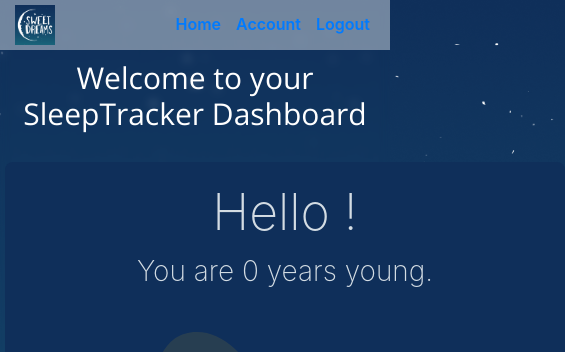
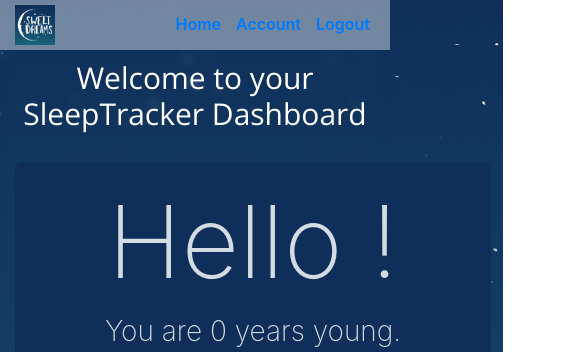
Before and after one commit to sleep-tracker-pt/bw-sleep-tracker-pt-FE, a React (Create React App) app: page /home in a window 390 px wide. Shown: the top 352 px of the page, 565 px wide, since content can reach past the window. Built offline with nearby package versions, Linux system fonts and the light colour scheme; no server answers; sample sign-in values are in the browser's storage.

Commit message:
redid layout
redid layout and sizing to accomodate extra words. redid dashed border. had to then reconfigure mobile and ipad layout.

```diff
--- a/src/components/HomeContainer.js
+++ b/src/components/HomeContainer.js
@@ -22,11 +22,11 @@ grid-template-rows: repeat(4, [row] auto );
 color: #d3dce3;
 
 @media (max-width: 900px) {
-  margin-left: -105px;
+margin-left: -105px;
 display: grid;
 grid-template-columns: repeat(1, auto );
 ${'' /* grid-template-rows: repeat(8,  ); */}
-grid-gap: 5px;
+grid-gap: 0px;
 ${'' /* margin: 0; */}
 }
 
@@ -51,12 +51,13 @@ const Grid1Div= styled.div `
 background-color: #0f2f5a;
 border-radius: 8px;
 padding: 10px;
-grid-column: col 1 / span 4;
-grid-row: row 2 ;
+grid-column: col 2 / span 7;
+grid-row: row 3 ;
 
 @media (max-width: 900px) {
-margin-left: 100px;
-grid-column: col 1 / span 1;
+margin-left: 120px;
+width: 70%;
+grid-column: col 1 ;
 grid-row: row 8/ span 2;
 }
 
@@ -82,27 +83,23 @@ const Grid2Div= styled.div `
 background-color: #0f2f5a;
 border-radius: 8px;
 padding: 20px;
-grid-column: col 5/ span 2;
+grid-column: col 2/ span 3;
 grid-row: row 2;
 text-align: center;
 
 @media (max-width: 900px) {
-  margin-left: 100px;
-
 grid-column: col 1 / span 1;
 grid-row: row 5/ span 2;
+margin-left: 120px;
+width: 70%;
+
 }
 
 @media (max-width: 1024px) {
-${'' /* margin-left: 20px; */}
+  ${'' /* margin-left: 100px; */}
 grid-column: col 1 / span 5;
 grid-row: row 5/ span 2;
-
-img {
-  display:none;
 }
-}
-
 `;
 
 
@@ -114,10 +111,11 @@ grid-column: col 1 / span 4;
 grid-row: row 1 ;
 
 @media (max-width: 900px) {
-  margin-left: 100px;
-
 grid-column: col 1 / span 1;
 grid-row: row 3/ span 2;
+margin-left: 120px;
+width: 70%;
+
 }
 
 @media (max-width: 1024px) {
@@ -131,14 +129,15 @@ const Grid4Div = styled.div `
 background-color: #0f2f5a;
 border-radius: 8px;
 padding: 20px;
-grid-column: col 7 / span 3;
+grid-column: col 5 / span 4;
 grid-row: row 2;
 
 @media (max-width: 900px) {
-  margin-left: 100px;
-
 grid-column: col 1 / span 1;
 grid-row: row 1/ span 2;
+margin-left: 120px;
+width: 70%;
+
 }
 
 @media (max-width: 1024px) {
@@ -156,18 +155,21 @@ grid-column: col 5 / span 5 ;
 grid-row: row 1;
 
 @media (max-width: 900px) {
-  margin-left: 100px;
-
 grid-column: col 1 / span 1;
 grid-row: row 1/ span 2;
+margin-left: 120px;
+width: 70%;
+
 }
 
 @media (max-width: 1024px) {
-${'' /* margin-left: 100px; */}
+${'' /* margin-left: 20px; */}
 grid-column: col 1 / span 5;
 grid-row: row 8/ span 2;
 
-
+img {
+  display:none;
+}
 }
 `;
 class HomeContainer extends Component {
--- a/src/components/NightlyStat.js
+++ b/src/components/NightlyStat.js
@@ -41,8 +41,9 @@ const SessionForm = styled.form`
 `;
 
 const StatCard = styled.div`
-border: 3px dotted gray;
-padding: 12px;
+border: 1px solid rgba(211, 220, 227, 0.2);
+padding: 8px;
+margin: 5px;
 border-radius: 5px;
 `
 class NightlyStat extends Component {
--- a/src/components/NightlyStats.js
+++ b/src/components/NightlyStats.js
@@ -11,7 +11,7 @@ const NightStats = styled.div`
 const NightDiv = styled.div`
   display: flex;
   flex-direction: row;
-  justify-content: space-around;
+  justify-content: space-between;
   margin-top: 2%
 `;
 
--- a/src/components/RecommendedHours.js
+++ b/src/components/RecommendedHours.js
@@ -11,7 +11,7 @@ const HeadHours = styled.h1`
   text-align: center;
   font-weight: 200;
   ${"" /* margin-bottom: 40px; */}
-  font-size: 50px;
+  font-size: 100px;
 `;
 
 const YearsDiv = styled.div`
@@ -205,7 +205,7 @@ class RecommendedHours extends Component {
         </YearsDiv>
 
         <ImgDiv>
-          <img src={stats} width="80%" />
+          <img src={stats} width="100%" />
         </ImgDiv>
         <RecP>
           According to the National Sleep Foundation,{" "}
--- a/src/components/WeekInReview.js
+++ b/src/components/WeekInReview.js
@@ -60,7 +60,7 @@ const Flexbox = styled.div`
   display: flex;
   flex-direction: column;
   align-items: center;
-  justify-content: space-between;
+  justify-content: space-around;
 `;
 
 class WeekInReview extends Component {
```
